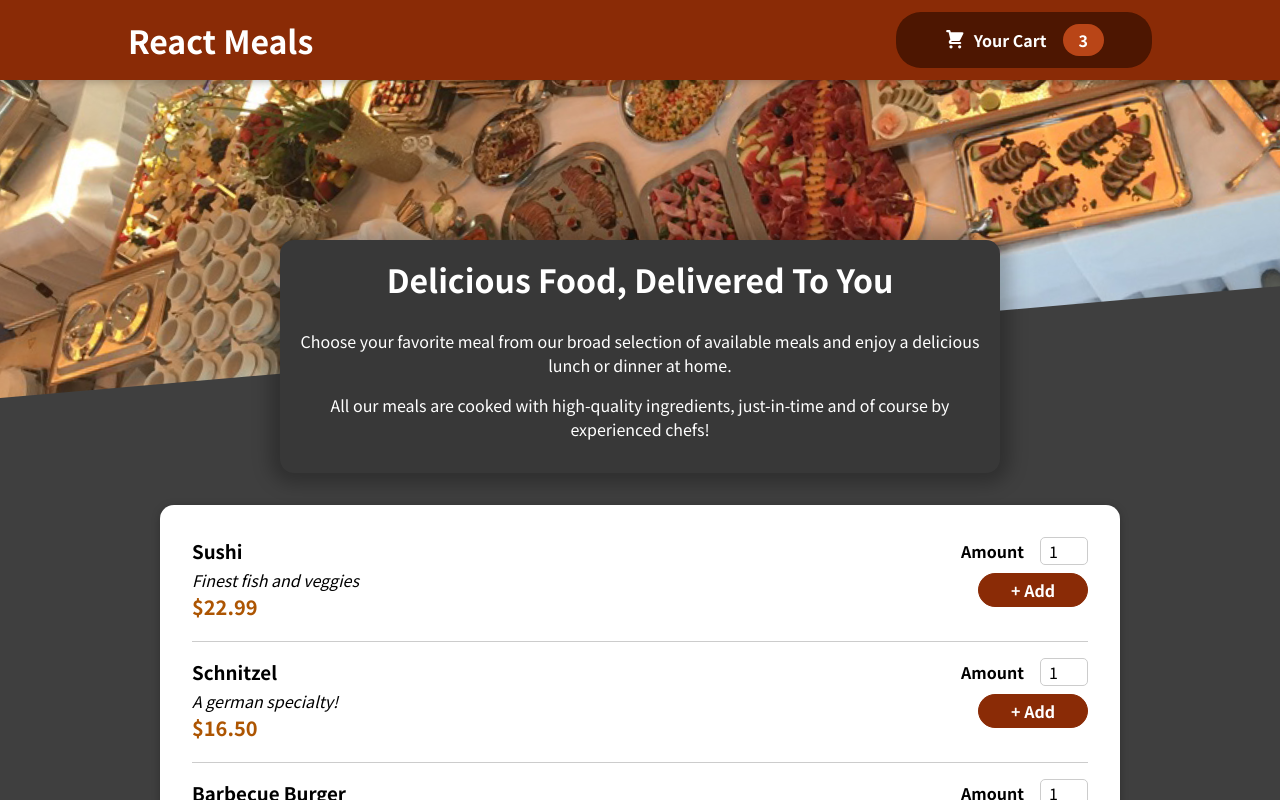
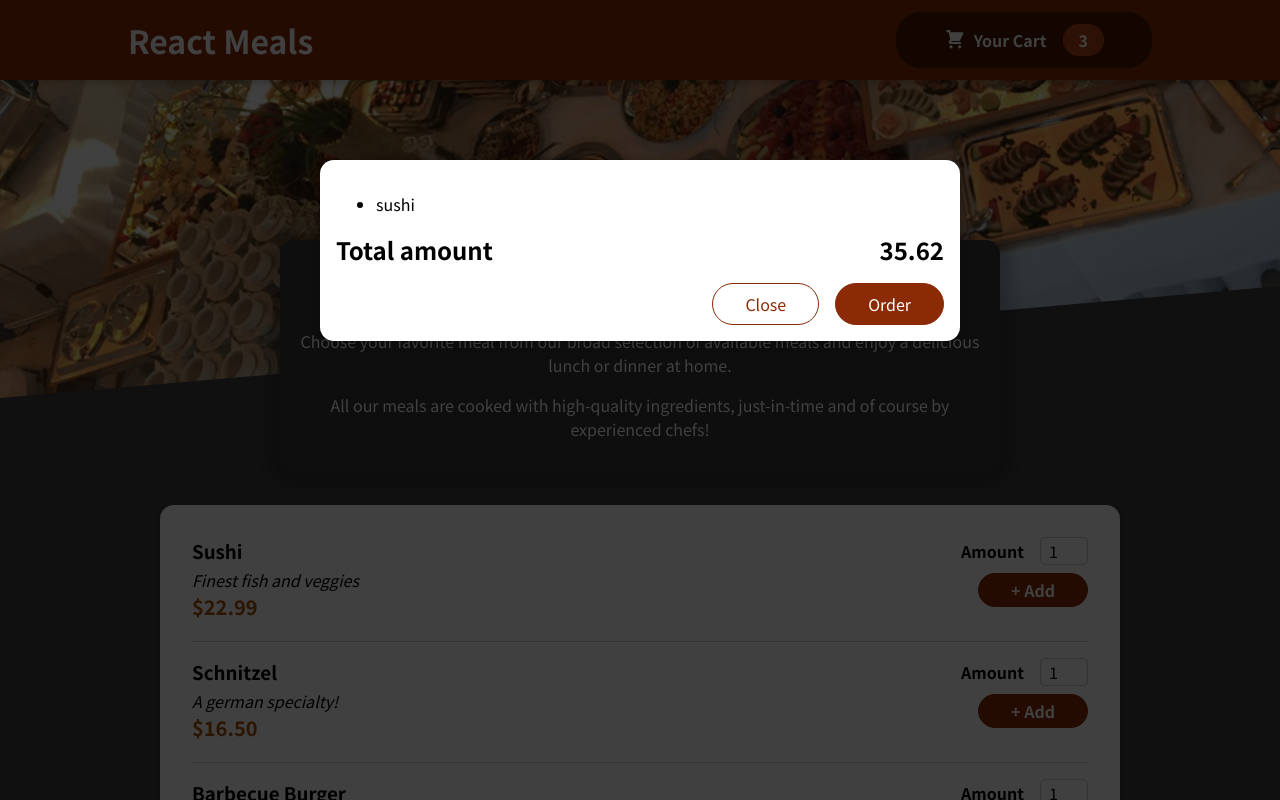
Before and after one commit to RobSydian/react-course-project-2022, a React (Create React App) app: page / in a window 1280 px wide. Shown: the top 800 px of the page. Built offline with nearby package versions, Linux system fonts and the light colour scheme.

Commit message:
Add Modal with Cart

```diff
--- a/package.json
+++ b/package.json
@@ -35,5 +35,8 @@
       "last 1 firefox version",
       "last 1 safari version"
     ]
+  },
+  "devDependencies": {
+    "react-error-overlay": "^6.0.9"
   }
 }
--- a/public/index.html
+++ b/public/index.html
@@ -28,6 +28,7 @@
   </head>
   <body>
     <noscript>You need to enable JavaScript to run this app.</noscript>
+    <div id="overlays"></div>
     <div id="root"></div>
     <!--
       This HTML file is a template.
--- a/src/App.js
+++ b/src/App.js
@@ -1,9 +1,11 @@
 import Header from "./components/Layout/Header";
 import Meals from "./components/Meals/Meals";
+import Cart from "./components/Cart/Cart";
 
 function App() {
   return (
     <>
+      <Cart />
       <Header />
       <main>
         <Meals />
--- /dev/null
+++ b/src/components/Cart/Cart.js
@@ -0,0 +1,28 @@
+import React from "react";
+import StyledCart from "../styles/StyledCart";
+import Modal from "../UI/Modal";
+
+export default function Cart() {
+  const cartItems = (
+    <ul className="card-items">
+      {[{ id: "c1", name: "sushi", price: 12.99 }].map((item) => {
+        return <li>{item.name}</li>;
+      })}
+    </ul>
+  );
+  return (
+    <Modal>
+      <StyledCart>
+        {cartItems}
+        <div className="total">
+          <span>Total amount</span>
+          <span> 35.62</span>
+        </div>
+        <div className="actions">
+          <button className="button--alt">Close</button>
+          <button className="button">Order</button>
+        </div>
+      </StyledCart>
+    </Modal>
+  );
+}
--- /dev/null
+++ b/src/components/UI/Modal.js
@@ -0,0 +1,29 @@
+import React from "react";
+import ReactDOM from "react-dom";
+import classes from "../styles/Modal.module.css";
+
+const Backdrop = (props) => {
+  return <div className={classes.backdrop} />;
+};
+
+const ModalOverlay = (props) => {
+  return (
+    <div className={classes.modal}>
+      <div className={classes.content}>{props.children}</div>
+    </div>
+  );
+};
+
+const portalElement = document.getElementById("overlays");
+
+export default function Modal(props) {
+  return (
+    <>
+      {ReactDOM.createPortal(<Backdrop />, portalElement)}
+      {ReactDOM.createPortal(
+        <ModalOverlay>{props.children}</ModalOverlay>,
+        portalElement
+      )}
+    </>
+  );
+}
--- /dev/null
+++ b/src/components/styles/Modal.module.css
@@ -0,0 +1,40 @@
+.backdrop {
+  position: fixed;
+  top: 0;
+  left: 0;
+  width: 100%;
+  height: 100vh;
+  z-index: 20;
+  background-color: rgba(0, 0, 0, 0.75);
+}
+
+.modal {
+  position: fixed;
+  top: 20vh;
+  left: 5%;
+  width: 90%;
+  background-color: white;
+  padding: 1rem;
+  border-radius: 14px;
+  box-shadow: 0 2px 8px rgba(0, 0, 0, 0.25);
+  z-index: 30;
+  animation: slide-down 300ms ease-out forwards;
+}
+
+@media (min-width: 768px) {
+  .modal {
+    width: 40rem;
+    left: calc(50% - 20rem);
+  }
+}
+
+@keyframes slide-down {
+  from {
+    opacity: 0;
+    transform: translateY(-3rem);
+  }
+  to {
+    opacity: 1;
+    transform: translateY(0);
+  }
+}
--- /dev/null
+++ b/src/components/styles/StyledCart.js
@@ -0,0 +1,52 @@
+import styled from "styled-components";
+
+const StyledCart = styled.div`
+  .cart-items {
+    list-style: none;
+    margin: 0;
+    padding: 0;
+    max-height: 20rem;
+    overflow: auto;
+  }
+
+  .total {
+    display: flex;
+    justify-content: space-between;
+    align-items: center;
+    font-weight: bold;
+    font-size: 1.5rem;
+    margin: 1rem 0;
+  }
+
+  .actions {
+    text-align: right;
+  }
+
+  .actions button {
+    font: inherit;
+    cursor: pointer;
+    background-color: transparent;
+    border: 1px solid #8a2b06;
+    padding: 0.5rem 2rem;
+    border-radius: 25px;
+    margin-left: 1rem;
+  }
+
+  .actions button:hover,
+  .actions button:active {
+    background-color: #5a1a01;
+    border-color: #5a1a01;
+    color: white;
+  }
+
+  .actions .button--alt {
+    color: #8a2b06;
+  }
+
+  .actions .button {
+    background-color: #8a2b06;
+    color: white;
+  }
+`;
+
+export default StyledCart;
```
Also changed, not shown: 2 other files (tests, documents, lock files or other folders).
